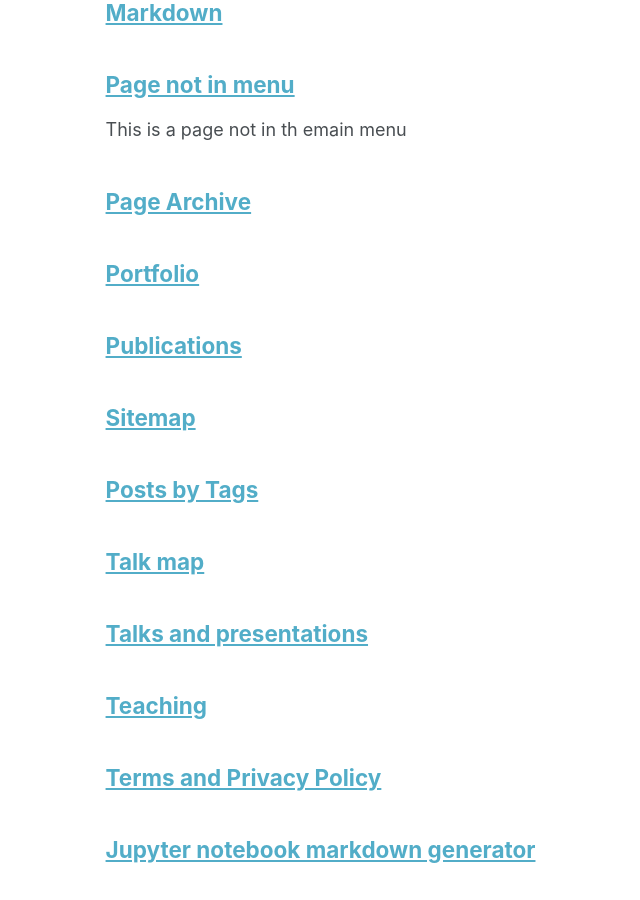
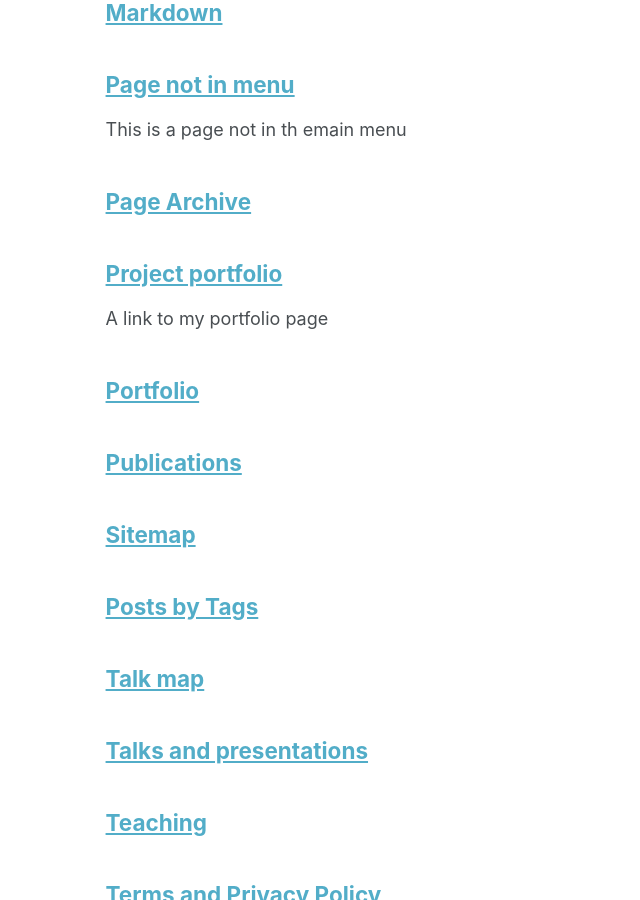
Before and after one commit to abhimanyu911/abhimanyu911.github.io, a Jekyll site: the page built from _pages/page-archive.html, in a window 1280 px wide and 900 px high, scrolled down 930 px. Shown: the whole window, without its empty margins (176-816 px from the left). Built offline with Jekyll 4.4.1, drawn with Linux system fonts in a browser that asks for light colours.

Commit message:
changing portfolio.md to files page

```diff
--- a/_data/navigation.yml
+++ b/_data/navigation.yml
@@ -10,7 +10,7 @@
   #   url: /teaching/
 
   - title: "Projects"
-    url: /portfolio/
+    url: /files/portfolio-1.md
 
   # - title: "Blog Posts"
   #   url: /blog-posts/
--- /dev/null
+++ b/files/portfolio-1.md
@@ -0,0 +1,8 @@
+---
+title: "Project portfolio"
+excerpt: "A link to my portfolio page"
+collection: portfolio
+---
+
+[Click here to see my projects](https://www.datascienceportfol.io/abhimanyu911)
+<br>
```
